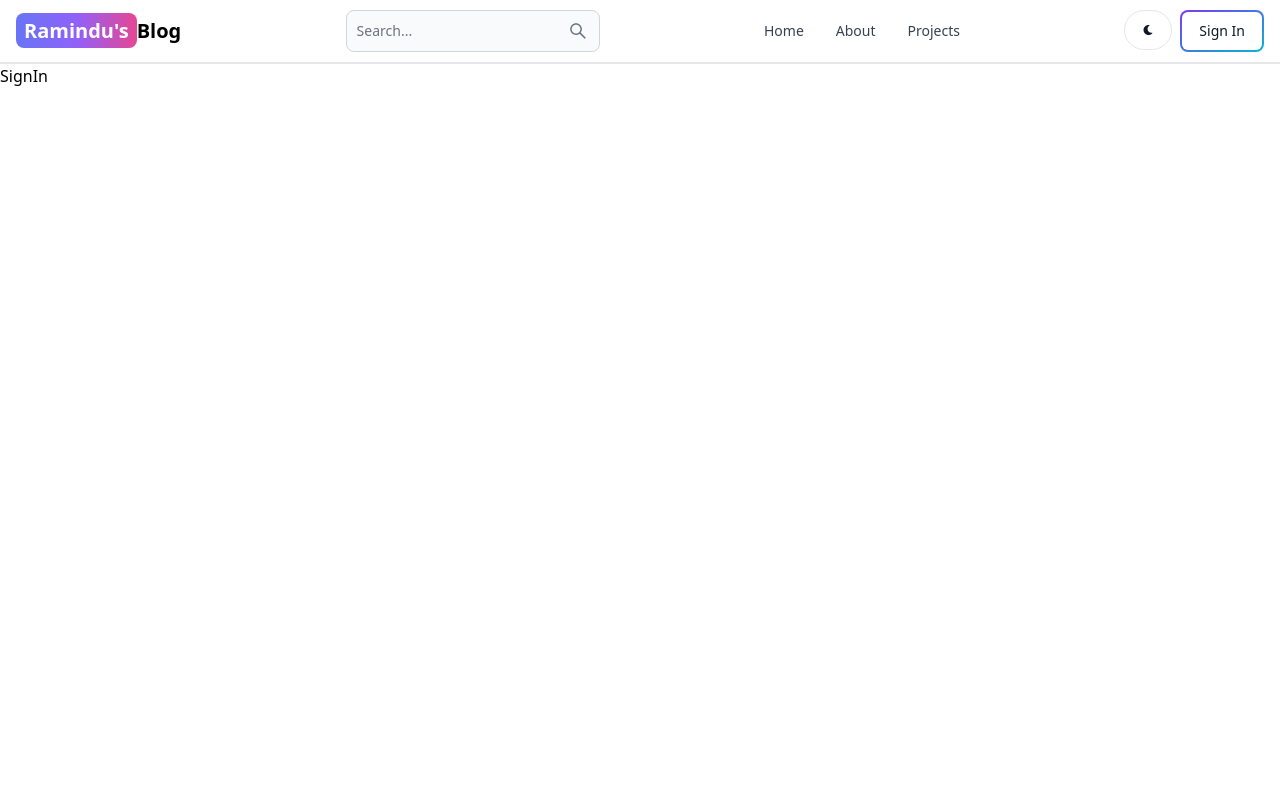
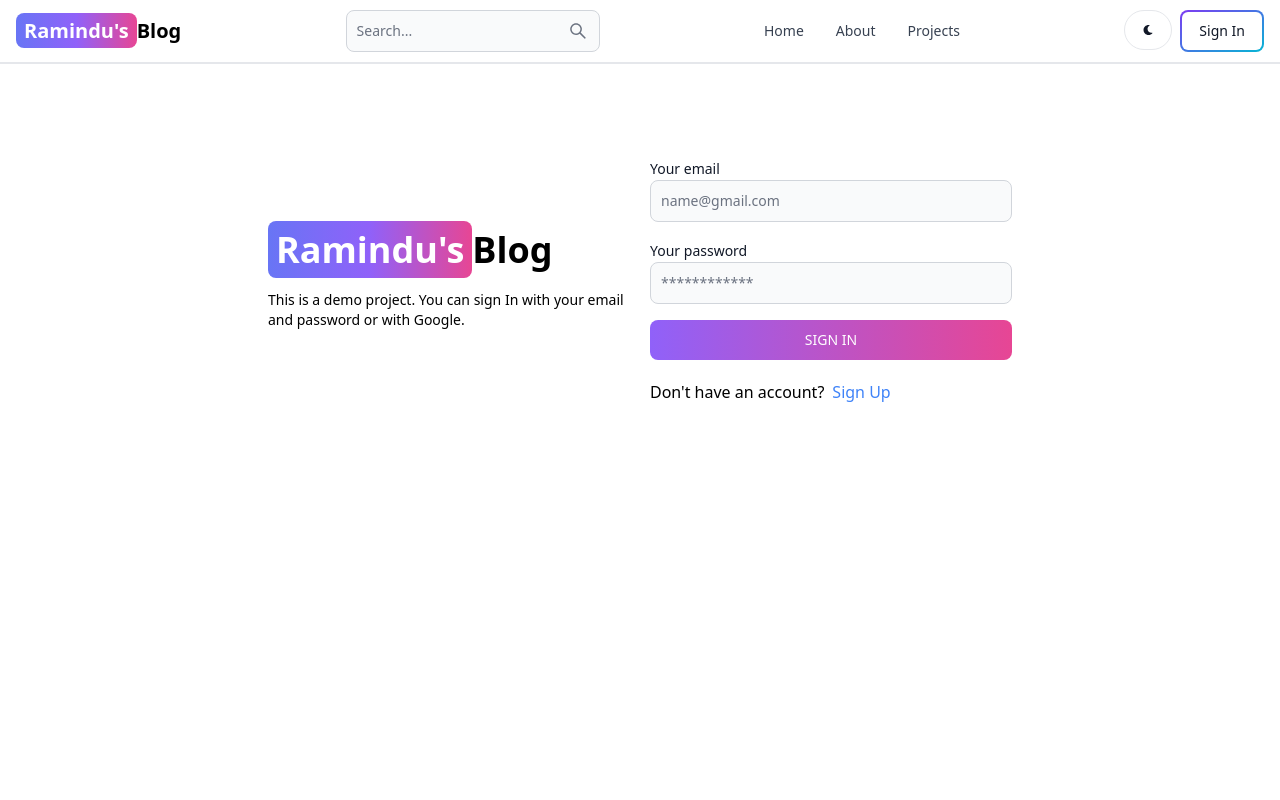
Before and after one commit to ramindu-Nimex/Blogger, a React (Vite) app in the folder frontend/: page /sign-in in a window 1280 px wide. Shown: the top 800 px of the page. Built offline with nearby package versions, Linux system fonts and the light colour scheme.

Commit message:
Complete SignIn page functionality

```diff
--- a/frontend/src/pages/SignIn.jsx
+++ b/frontend/src/pages/SignIn.jsx
@@ -1,8 +1,92 @@
-import React from 'react'
+import { Alert, Button, Label, Spinner, TextInput } from "flowbite-react"
+import { useState } from "react"
+import { Link, useNavigate } from "react-router-dom"
+import { toast } from 'react-toastify';
 
 const SignIn = () => {
+  const [formData, setFormData] = useState({})
+  const [errorMessage, setErrorMessage] = useState(null)
+  const [loading, setLoading] = useState(false)
+  const navigate = useNavigate()
+  const handleChange = (e) => {
+    setFormData({ ...formData, [e.target.id]: e.target.value.trim() })
+  }
+
+  const handleSubmit = async (e) => {
+    e.preventDefault()
+    if(!formData.email || !formData.password) {
+      return setErrorMessage('Please fill all the fields')
+    }
+    try {
+      setLoading(true)
+      setErrorMessage(null)
+      const res = await fetch('/api/auth/signin' , {
+        method: 'POST',
+        headers: {
+          'Content-Type': 'application/json'
+        },
+        body: JSON.stringify(formData)
+      })
+      const data = await res.json()
+      if(data.success === false) {
+        return setErrorMessage(data.message)
+      }
+      setLoading(false)
+      if(res.ok) {
+        navigate('/')
+      }
+      toast.success(data.message)
+    } catch (error) {
+      // setErrorMessage(error.message)
+      toast.error(error.message)
+      setLoading(false)
+    }
+  }
   return (
-    <div>SignIn</div>
+    <div className="min-h-screen mt-20">
+      <div className="flex p-3 max-w-3xl mx-auto flex-col md:flex-row md:items-center gap-5">
+        {/* left */}
+        <div className="flex-1">
+          <Link to='/' className='font-bold dark:text-white text-4xl'>
+            <span className='px-2 py-1 bg-gradient-to-r from-indigo-500 via-purple-500 to-pink-500 rounded-lg text-white'>Ramindu's</span>
+            Blog
+          </Link>
+          <p className='text-sm mt-5'>
+            This is a demo project. You can sign In with your email and password
+            or with Google.
+          </p>
+        </div>
+        {/* right */}
+        <div className="flex-1">
+          <form className="flex flex-col gap-4" onSubmit={handleSubmit}>
+            <div>
+              <Label value="Your email" />
+              <TextInput type="email" placeholder="name@gmail.com" id="email" onChange={handleChange} />
+            </div>
+            <div>
+              <Label value="Your password" />
+              <TextInput type="password" placeholder="************" id="password" onChange={handleChange} />
+            </div>
+            <Button gradientDuoTone="purpleToPink" type="submit" disabled={loading} >
+              {
+                loading ? <><Spinner size='sm' /><span className="pl-3">Loading...</span></> : 'SIGN IN'
+              }
+            </Button>
+          </form>
+          <div className="flex gap-2 mt-5">
+            <span>Don't have an account?</span>
+            <Link to='/sign-up' className='text-blue-500'> Sign Up</Link>
+          </div>
+          {
+            errorMessage && (
+              <Alert className="mt-5" color='failure'>
+                {errorMessage}
+              </Alert>
+            )
+          }
+        </div>
+      </div>
+    </div>
   )
 }
 
--- a/frontend/src/pages/SignUp.jsx
+++ b/frontend/src/pages/SignUp.jsx
@@ -69,7 +69,7 @@
             </div>
             <div>
               <Label value="Your password" />
-              <TextInput type="password" placeholder="Password" id="password" onChange={handleChange} />
+              <TextInput type="password" placeholder="************" id="password" onChange={handleChange} />
             </div>
             <Button gradientDuoTone="purpleToPink" type="submit" disabled={loading} >
               {
```
